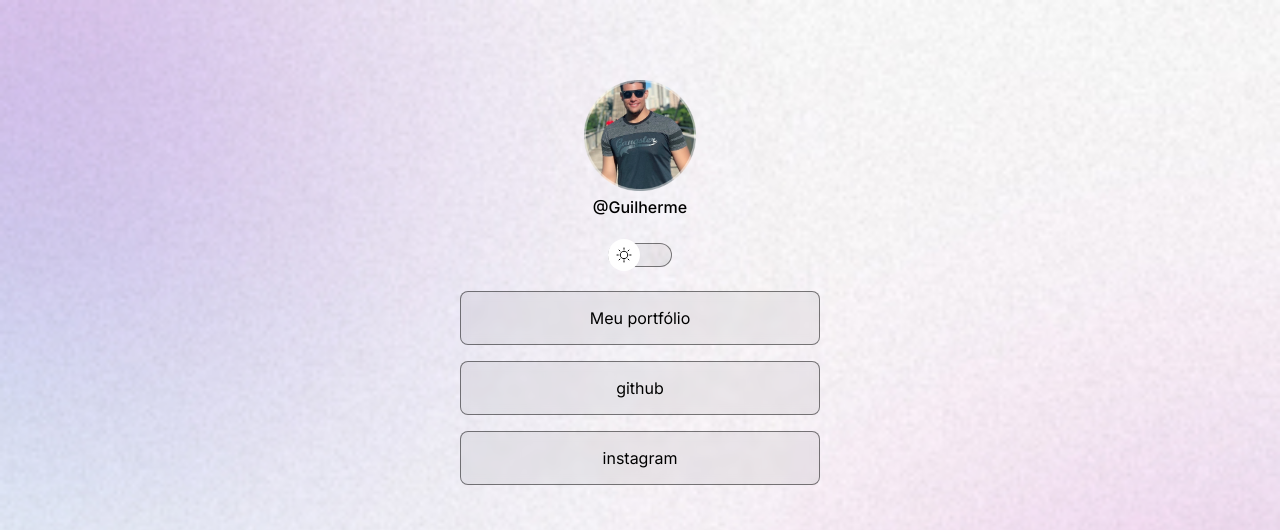
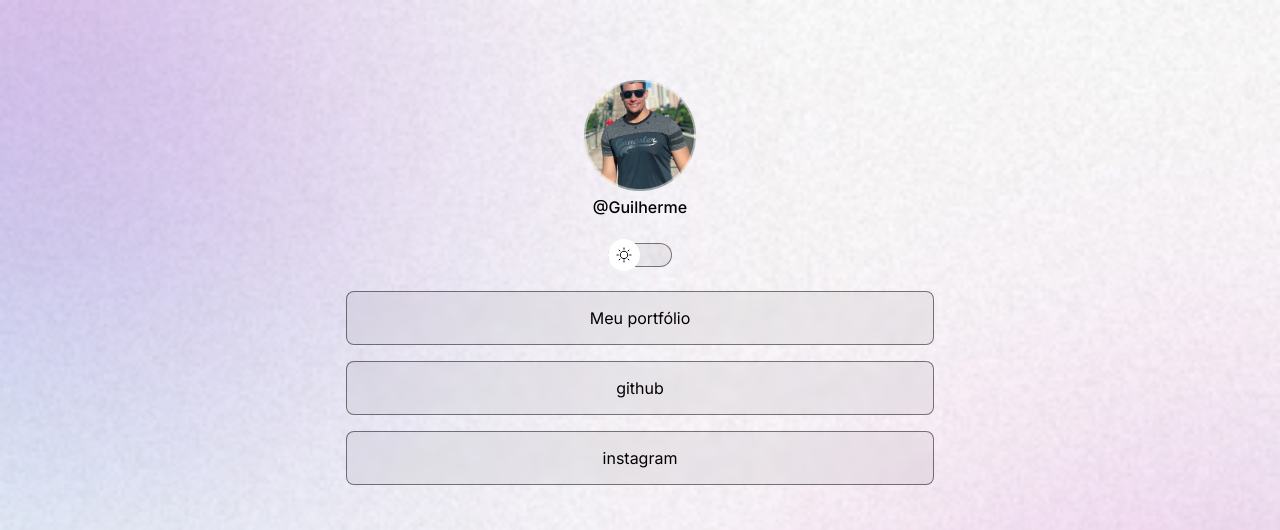
Before and after one commit to guilhermemarinho221/munlink, a plain HTML site: page linktree/index.html in a window 1280 px wide. Shown: the top 530 px of the page. Drawn offline with nearby package versions, Linux system fonts and the light colour scheme.

Commit message:
ajuste container

```diff
--- a/linktree/style.css
+++ b/linktree/style.css
@@ -39,8 +39,10 @@ body * {
 }
 #container{
 
-    width: 360px;
+    width: 100%;
+    max-width: 588px;
     margin: 56px auto  0px auto;
+    padding: 0 24;
 
 
 }
```
